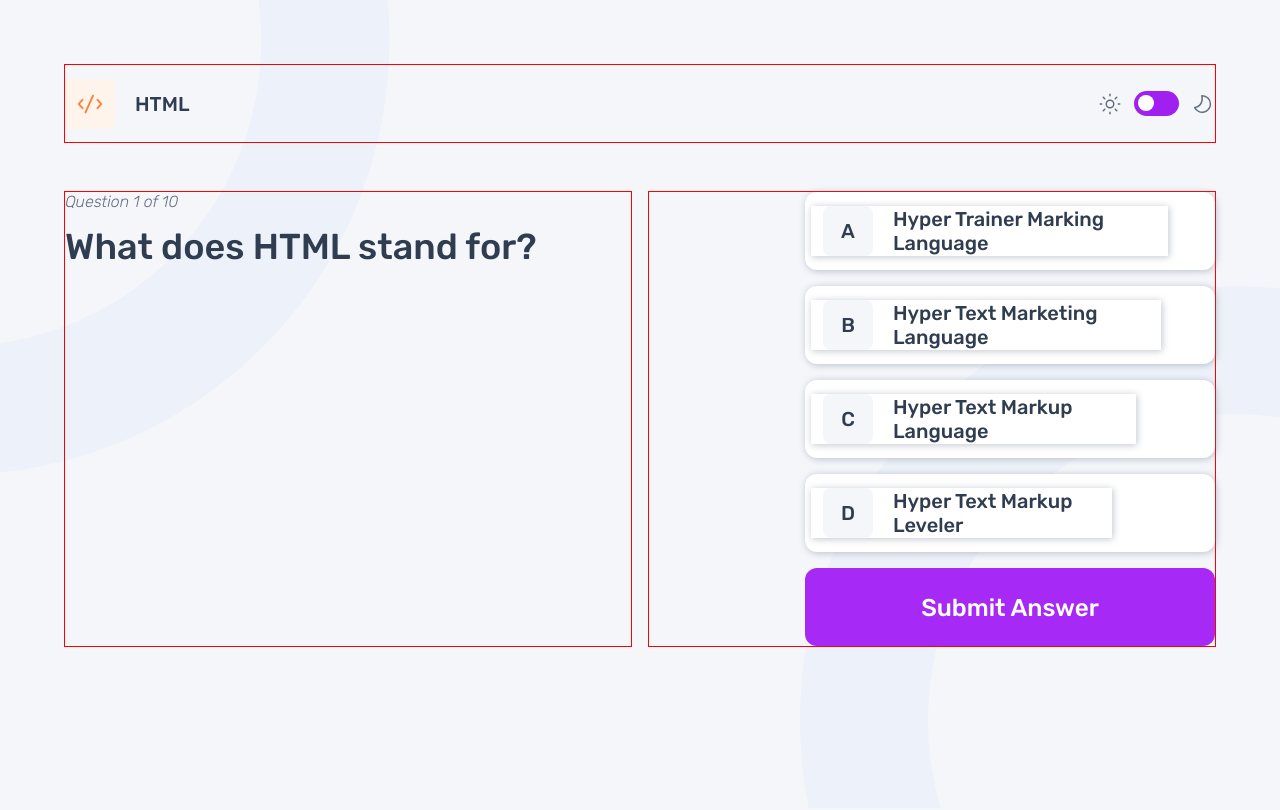
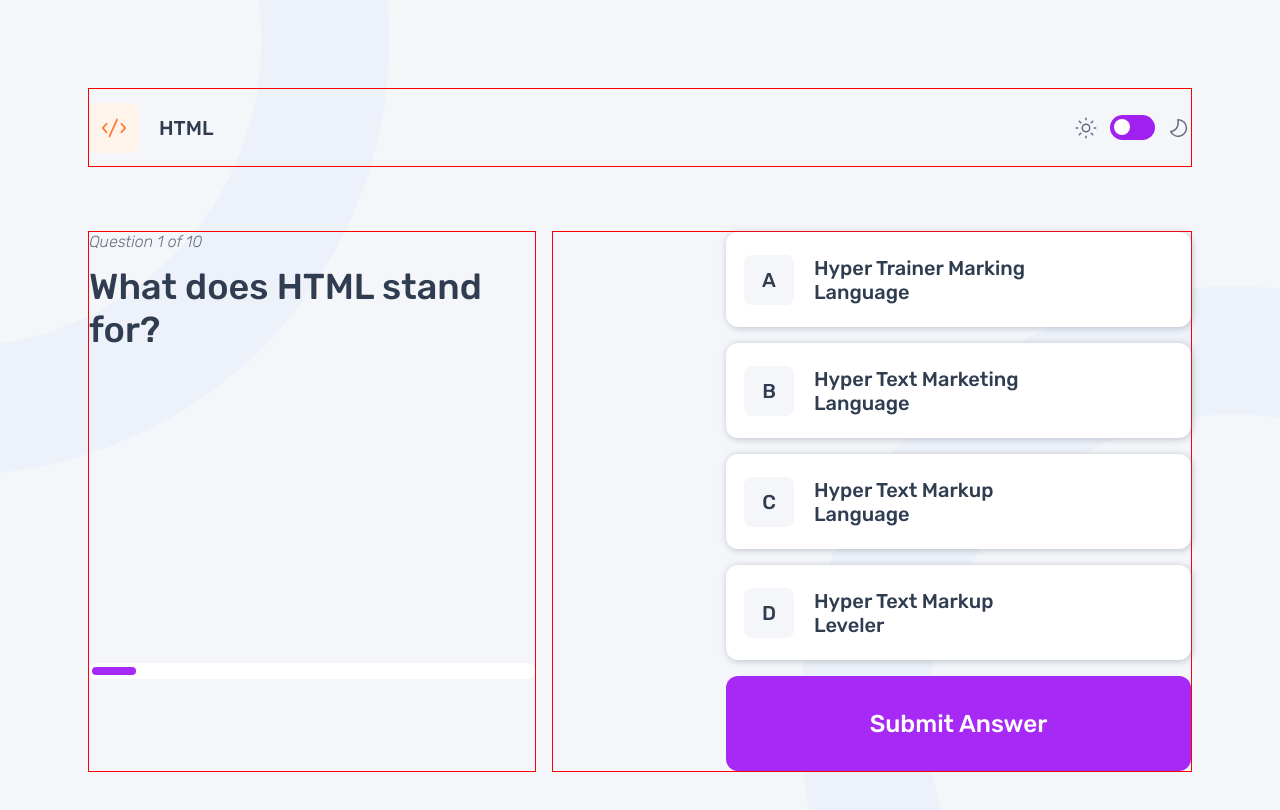
Before and after one commit to UloakuObi/frontend-quizzical, a React (Vite) app: page / in a window 1280 px wide. Both pictures are taken after a click on the button "HTML". Shown: the top 810 px of the page. Built offline with nearby package versions, Linux system fonts and the light colour scheme.

Commit message:
Implement quiz page logic

```diff
--- a/index.css
+++ b/index.css
@@ -181,6 +181,7 @@ h1 > span {
   border: 1px solid red;
 }
 
+
 .right-column {
   border: 1px solid red;
   display: flex;
@@ -192,14 +193,15 @@ h1 > span {
 @media (min-width: 1024px) {
   .page-container {
     display: grid;
-    grid-template-columns: 1fr 1fr;
+    grid-template-columns: clamp(360px, 35vw, 500px) 1fr;
     grid-template-rows: auto 1fr;
     grid-template-areas:
         "title title"
         "left right";
-    row-gap: 3rem;
+    row-gap: 4rem;
     column-gap: 1rem;
-    padding: 3.5rem;
+    /* padding-top: 3rem; */
+    padding: clamp(2.5rem, 35vw, 6.5rem);
   }
   .home-page-header {
     grid-area: title;
@@ -220,6 +222,12 @@ h1 > span {
   .left-column {
     grid-area: left;
     border: 1px solid red;
+    display: flex;
+    flex-direction: column;
+  }
+
+  .left-column > :last-child {
+    margin-top: 70%;  /* pushes it to the bottom */
   }
 
   .right-column {
@@ -355,12 +363,16 @@ button.dark-theme {
   background-color: hsl(var(--clr-blue-850));
 }
 
+.option-btn-content,
 .btn-content {
   display: flex;
   align-items: center;
   text-align: left;
   /* justify-content: center; */
   gap: 1.25rem;
+}
+
+.btn-content {
   box-shadow: 1px 1px 7px hsl(var(--clr-gray-500), 0.4);
 }
 
@@ -452,8 +464,6 @@ div.accessibility {
 
 /* Score Card  */
 div.score-card {
-  /* height: 350px;
-  width: 510px; */
   display: flex;
   flex-direction: column;
   align-items: center;
@@ -461,7 +471,6 @@ div.score-card {
   font-weight: 500;
   gap: 0.5rem;
   border-radius: 12px;
-  /* padding-block: 5rem; */
 }
 
 div.score-card-size {
@@ -486,13 +495,69 @@ div.score-card-size {
 }
 
 /* Interactivity */
-/* button.options-btn:hover {
-  border: 2px solid hsl(var(--clr-purple-600));
-} */
 
 button.btn-content:hover {
   border: 2px solid hsl(var(--clr-purple-600));
 }
+
+/* ---------------- */
+/*   Progress Bar   */
+/* ---------------- */
+div.progress-wrapper {
+  border-radius: 50px;
+  padding-inline: 0.2rem;
+  height: 1rem;
+  width: 100%;
+  display: flex;
+  justify-content: center;
+  align-items: center;
+  margin-top: 1.5rem;
+}
+
+div.progress-dark {
+  background-color: hsl(var(--clr-blue-850));
+}
+
+div.progress-light {
+  background-color: white;
+}
+
+progress {
+  width: 100%;
+  height: 50%;
+  border: none;
+}
+
+progress.progress-dark {
+  --progress-track: hsl(var(--clr-blue-850));
+  --progress-fill: hsl(var(--clr-purple-600));
+}
+
+progress.progress-light {
+  --progress-track: white;
+  --progress-fill: hsl(var(--clr-purple-600));
+}
+
+.progress-light::-webkit-progress-bar,
+.progress-dark::-webkit-progress-bar {
+  border-radius: 50px;
+  background-color: var(--progress-track);
+}
+
+.progress-light::-webkit-progress-value,
+.progress-dark::-webkit-progress-value {
+  border-radius: 50px;
+  background-color: var(--progress-fill);
+  transition: width 0.3s ease;
+}
+
+.progress-light::-moz-progress-bar,
+.progress-dark::-moz-progress-bar {
+  border-radius: 50px;
+  background-color: var(--progress-fill);
+  transition: width 0.3s ease;
+}
+
 
 /* ------------------- */
 /*  Background Images  */
@@ -528,6 +593,10 @@ button.btn-content:hover {
     background-position: left top;
   }
 
+  .page-container {
+    padding: clamp(2rem, 30vw, 5rem);
+  }
+
   .theme-switcher {
     gap: 0.75rem;
   }
@@ -539,6 +608,10 @@ button.btn-content:hover {
   div.score-card-size {
     width: 100%;
     height: 340px;
+  }
+
+  div.progress-wrapper {
+    margin-top: 2.5rem;
   }
 }
 
@@ -557,12 +630,16 @@ button.btn-content:hover {
   }
 
   button.btn-size {
-    width: 410px;
-    height: 78px;
+    width: clamp(410px, 40vw, 465px);
+    height: clamp(78px, 40vw, 95px);
   }
 
   div.score-card-size {
     width: 410px;
     height: 350px;
   }
+
+  div.progress-wrapper {
+    margin-top: 6.5rem;
+  }
 }
--- a/src/components/OptionButton.jsx
+++ b/src/components/OptionButton.jsx
@@ -61,7 +61,7 @@ export default function OptionButton({
 
   return (
     <Button onClick={onClick} className={btnClassnames}>
-      <div className="btn-content">
+      <div className="option-btn-content">
         <div className={optionIdBox}>
           <p className={fontColor}>{option}</p>
         </div>
--- /dev/null
+++ b/src/components/ProgressBar.jsx
@@ -0,0 +1,9 @@
+import React from "react";
+
+export default function ProgressBar({ className, currentValue, maxValue }) {
+  return (
+    <div className={`progress-wrapper ${className}`}>
+      <progress className={className} max={maxValue} value={currentValue}></progress>
+    </div>
+  );
+}
--- a/src/pages/QuizPage.jsx
+++ b/src/pages/QuizPage.jsx
@@ -3,6 +3,7 @@ import data from "../data.js"
 import Logo from "../components/Logo.jsx";
 import Button from "../components/Button.jsx";
 import ScoreCard from "../components/ScoreCard.jsx";
+import ProgressBar from "../components/ProgressBar.jsx";
 import OptionButton from "../components/OptionButton.jsx";
 import ThemeSwitcher from "../components/ThemeSwitcher.jsx";
 import { useThemeContext } from "../context/ThemeContext.jsx";
@@ -23,7 +24,6 @@ export default function QuizPage({category, setCurrentPage}) {
     const currentQuestion = quiz.length > 0 ? quiz[currentQuestionIndex] : null;
     const errorFeedback = showFeedback === null && !selectedAnswer
     const getQuizScore = !showFeedback && currentQuestionIndex === (quiz.length - 1)
-    //const restartQuiz = !showFeedback && displayScore
 
     // Ref Values
     const correctAnswersCount = React.useRef(0);
@@ -155,6 +155,7 @@ export default function QuizPage({category, setCurrentPage}) {
                                 <>
                                     <p className="sm-text">{`Question ${currentQuestionIndex + 1} of ${quiz.length}`}</p>
                                     <h3 className="fs-3 lh-2">{currentQuestion.question}</h3>
+                                    <ProgressBar className={`progress-${theme}`} currentValue={currentQuestionIndex + 1} maxValue={quiz.length} />
                                 </>
                             )
                         }
```
